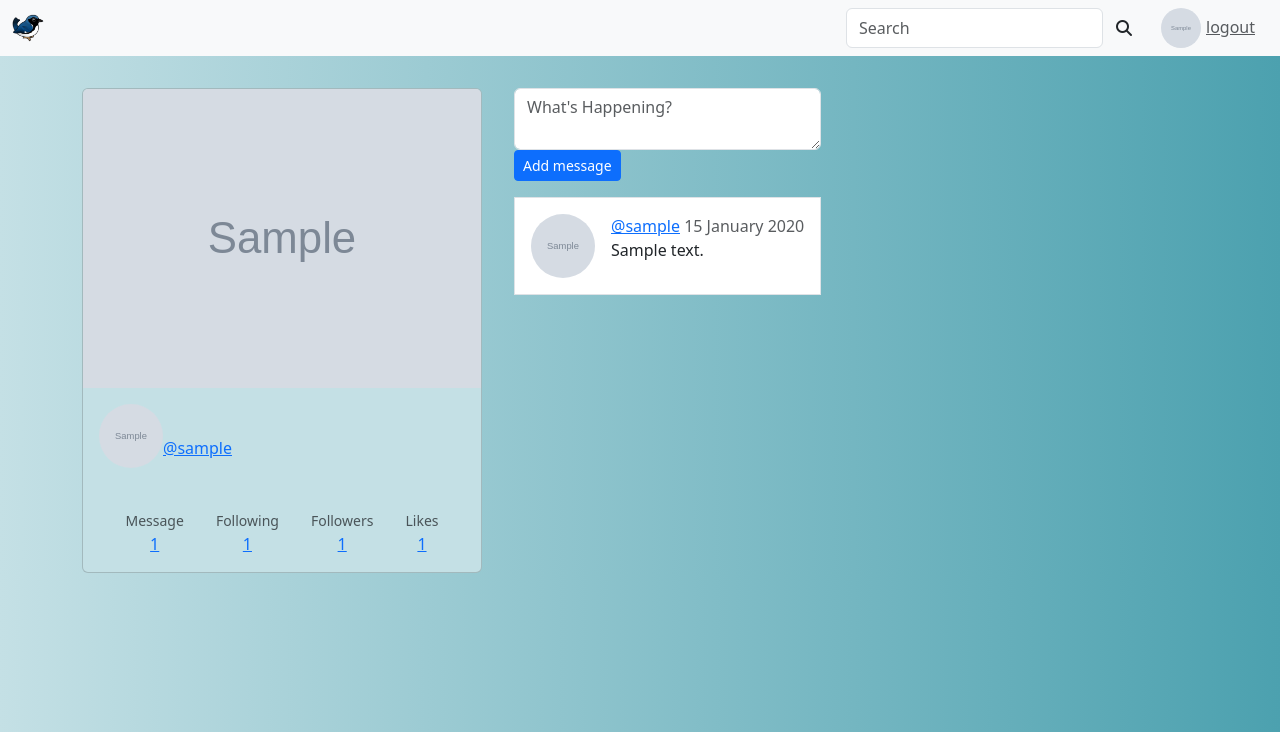
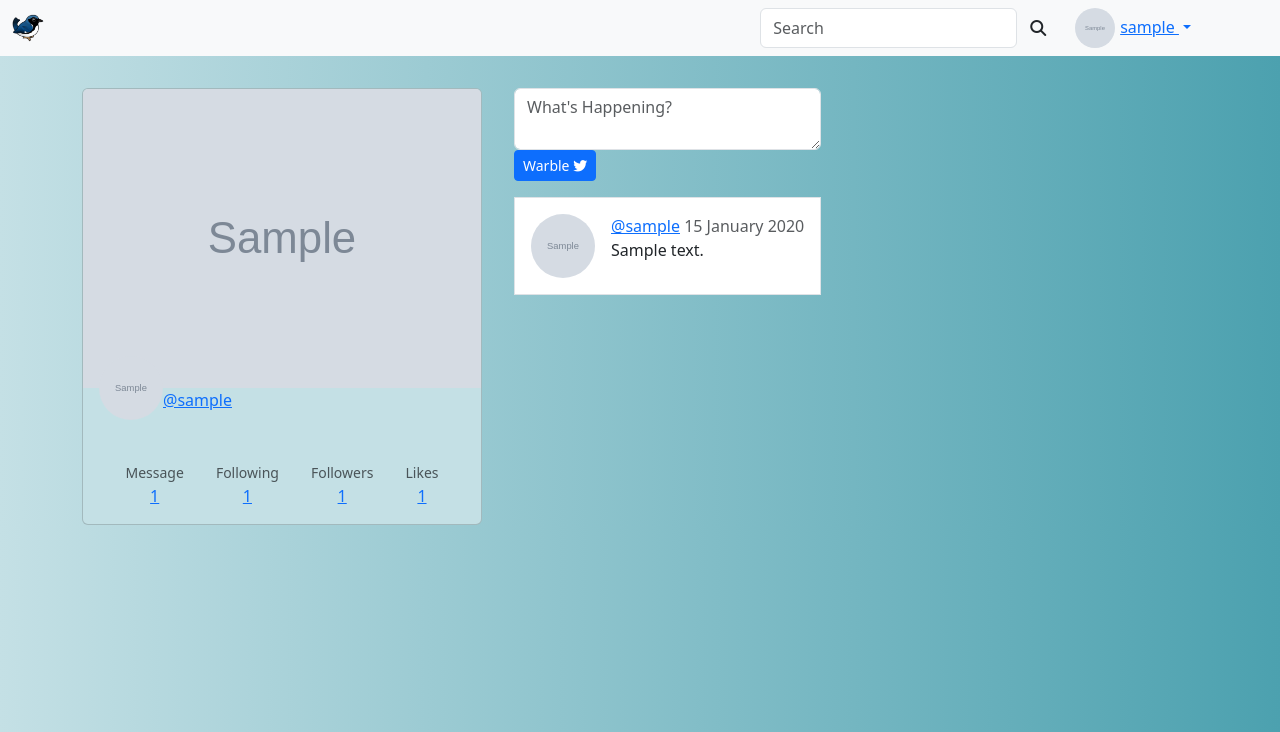
Before and after one commit to mbouanik/warbler, a Flask app: page / in a window 1280 px wide. Shown: the top 732 px of the page. Run offline with Flask 3, Linux system fonts and the light colour scheme; the visitor is signed in with stand-in values (Sample User, id 1); tables that the repository leaves empty hold one stand-in row (values such as "Sample post"); grey boxes marked "Sample" are stand-in pictures.

Commit message:
dropdown menu added for edit, delete,logout

```diff
--- a/static/app.css
+++ b/static/app.css
@@ -54,8 +54,8 @@ nav {
 .card-link p {
   margin-top: 2rem;
 }
-.card-body {
-  /* margin-top: -3rem; */
+.homepage-card-body {
+  margin-top: -3rem;
 }
 .message-display {
   padding: 1rem;
@@ -185,5 +185,8 @@ nav {
   display: flex;
   justify-content: center;
   margin-top: 1rem;
-  flex-wrap: wrap;
+  /* flex-wrap: wrap; */
 }
+.dropdown {
+  padding-right: 4rem;
+}
--- a/templates/base.html
+++ b/templates/base.html
@@ -17,26 +17,36 @@
                 <div class="nav-right">
                      <form class="d-flex" role="search">
                         <input class="form-control" type="search" placeholder="Search" aria-label="Search" id="search">
-                        <button class="btn btn-default" type="submit">
-                            <span class="fa fa-search"></span>
-
-                        </button>
+                        <button class="btn btn-default" type="submit"> <span class="fa fa-search"></span></button>
                     </form>
 
                     <a class="nav-image" href="/users/{{ g.user.id }}">
                         <img src="{{ g.user.image_url }}" alt="" class="nav-image ">
                     </a>
+                    <div class="dropdown">
+                        <button class="btn btn-link dropdown-toggle" type="button" data-bs-toggle="dropdown" aria-expanded="false">
+                            {{g.user.username}}
+                        </button>
+                        <ul class="dropdown-menu">
+                            <li>
+                                <form class="logout navbar-form navbar-right" action="/logout" method="POST">
+                                    <button class="btn btn-link text-muted link-underline-opacity-0">Logout</button>
+                                </form>
+                            </li>
+                            <li><a class="dropdown-item" href="/users/{{g.user.id}}/edit">Edit</a></li>
+                            <li>
+                                <form class="logout navbar-form navbar-right" action="/users/{{g.user.id}}/delete" method="POST">
+                                    <button class="btn btn-link text-muted link-underline-opacity-0">Delete</button>
+                                </form>
 
-                    <form class="logout navbar-form navbar-righr" action="/logout" method="POST">
-                        <button class="btn btn-link text-muted">logout</button>
-                    </form>
-
+                            </li>
+                        </ul>
+                    </div>
                 </div>
-
                 {% else %}
                 <div>
-                    <a class="btn btn-link text-muted " href="/signup">sign up</a>
-                    <a class="btn btn-link text-muted " href="/login">login</a>
+                    <a class="btn btn-link text-muted " href="/signup">Sign up</a>
+                    <a class="btn btn-link text-muted " href="/login">Login</a>
                 </div>
                 {% endif %}
 
--- a/templates/home.html
+++ b/templates/home.html
@@ -4,7 +4,7 @@
     <div class="">
         <div class="card homepage-card">
             <img src="{{ g.user.header_image_url }}" class="card-img-top" alt="...">
-            <div class="card-body">
+            <div class="card-body homepage-card-body">
                 <a href="/users/{{ g.user.id }}" class="card-link">
                     <img src="{{ g.user.image_url }}"
                         alt="Image for {{ g.user.username }}"
@@ -40,7 +40,7 @@
                 <form action="" method="POST">
                     {{ form.csrf_token }}
                     {{ form.text(class="form-control", placeholder="What's Happening?") }}
-                    <button class="btn btn-primary btn-sm"> Add message</button>
+                    <button class="btn btn-primary btn-sm"> Warble <i class="fa-brands fa-twitter"></i></button>
                 </form>
             </div>
             {% for msg in messages %}
--- a/templates/user_profile.html
+++ b/templates/user_profile.html
@@ -32,7 +32,7 @@
     <div class="">
         <div class="card profile-info">
             <div class="card-body">
-                <p class="card-text">@{{ user.username }}</p>
+                <p class="card-text"> <b>@{{ user.username }} </b></p>
                 <h4 class="card-title">Bio</h4>
                 <p class="card-text">{{user.bio}}</p>
                 <h4 class="card-title">Location</h4>
```
